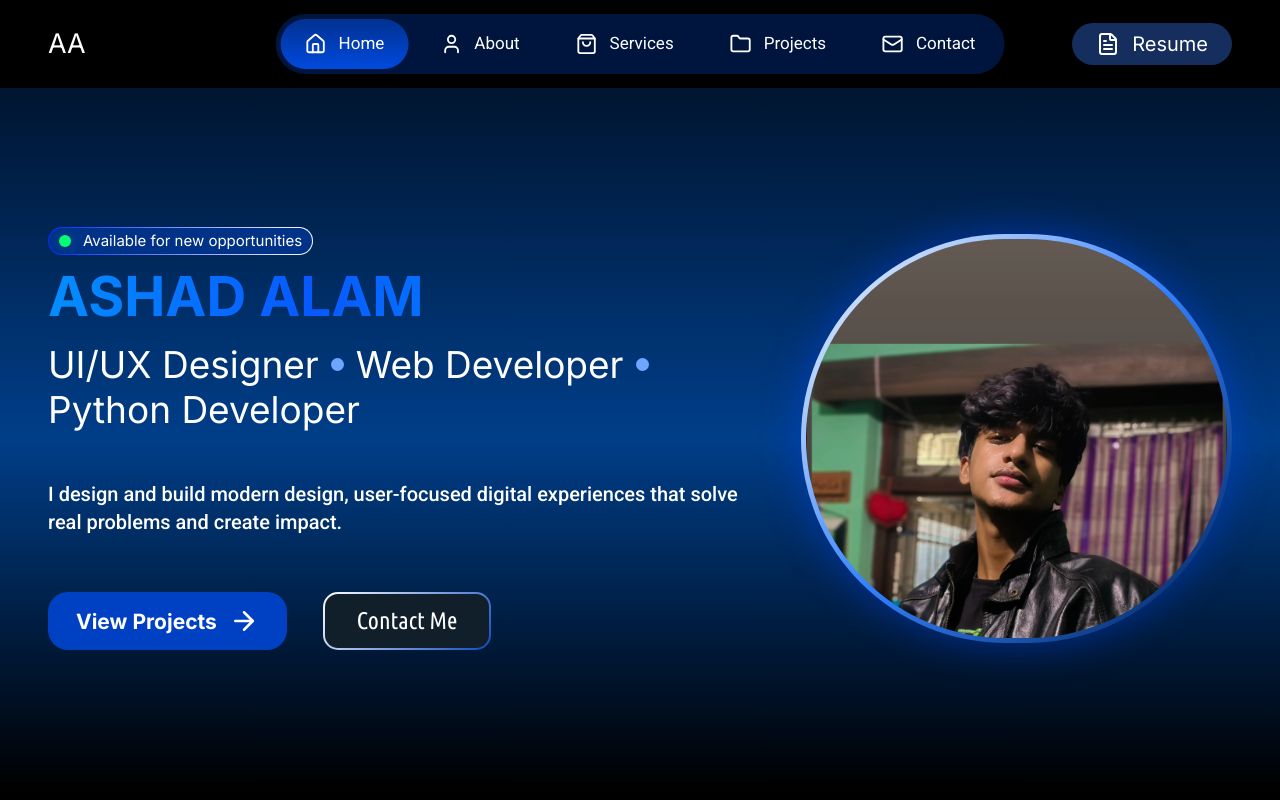
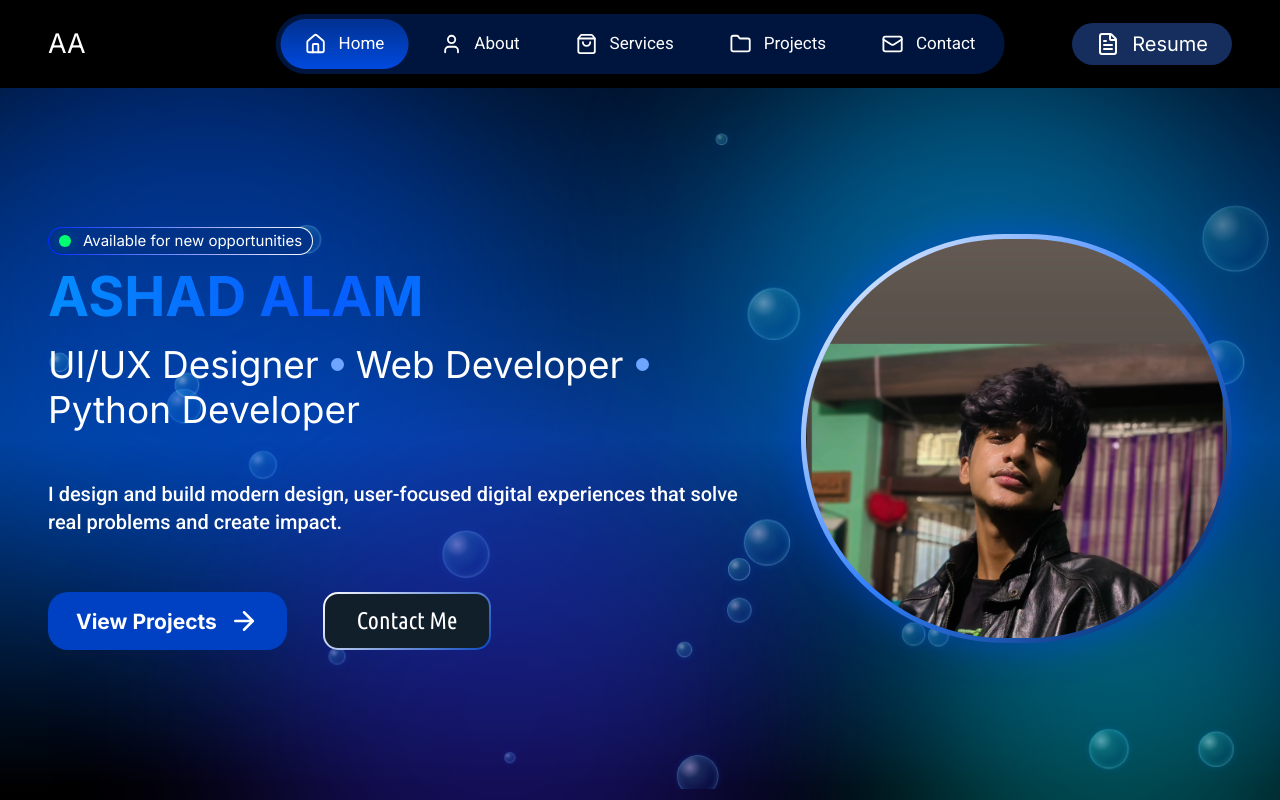
Before and after one commit to ashad0806/My_Portfolio, a React (Vite) app: page / in a window 1280 px wide. Shown: the top 800 px of the page. Built offline with nearby package versions, Linux system fonts and the light colour scheme; a web font is replaced by a local one.

Commit message:
Step 20: add background orbs, rising bubbles and clickable hero bubbles

```diff
--- a/src/App.jsx
+++ b/src/App.jsx
@@ -13,6 +13,7 @@ import Skills from './pages/Skills'
 import Journey from './pages/Journey'
 import Resume from './pages/Resume'
 import Contact from './pages/Contact'
+import BackgroundFX from './components/BackgroundFX'
 
 function NotFound() {
   return (
@@ -31,6 +32,8 @@ function App() {
 
   return (
     <div className="flex min-h-screen flex-col">
+      <BackgroundFX />
+      <ScrollToTop />
       <ScrollToTop />
       <ScrollProgress />
       <Navbar />
--- /dev/null
+++ b/src/components/BackgroundFX.jsx
@@ -0,0 +1,38 @@
+import Bubbles from './Bubbles'
+
+const orbs = [
+  { left: '-8%', top: '8%', size: 520, color: '#0055ff', dur: 30, dx: 120, dy: -80 },
+  { left: '62%', top: '2%', size: 440, color: '#00c8ff', dur: 36, dx: -100, dy: 90 },
+  { left: '18%', top: '62%', size: 480, color: '#3b2bff', dur: 32, dx: 90, dy: -70 },
+  { left: '72%', top: '66%', size: 420, color: '#00e5ff', dur: 40, dx: -80, dy: -100 },
+]
+
+// Fixed behind the whole site: drifting glow orbs and slowly rising bubbles
+function BackgroundFX() {
+  return (
+    <div
+      aria-hidden="true"
+      className="pointer-events-none fixed inset-0 z-[1] overflow-hidden"
+    >
+      {orbs.map((o, i) => (
+        <span
+          key={i}
+          className="fx-orb"
+          style={{
+            left: o.left,
+            top: o.top,
+            width: o.size,
+            height: o.size,
+            background: o.color,
+            '--dur': `${o.dur}s`,
+            '--dx': `${o.dx}px`,
+            '--dy': `${o.dy}px`,
+          }}
+        />
+      ))}
+      <Bubbles count={14} minSize={8} maxSize={34} />
+    </div>
+  )
+}
+
+export default BackgroundFX
--- /dev/null
+++ b/src/components/Bubbles.jsx
@@ -0,0 +1,55 @@
+import { useMemo, useState } from 'react'
+
+// Deterministic-looking random numbers for each bubble
+function makeBubbles(count, minSize, maxSize) {
+  return Array.from({ length: count }, (_, i) => ({
+    id: i,
+    left: Math.random() * 100,
+    size: minSize + Math.random() * (maxSize - minSize),
+    dur: 9 + Math.random() * 10,
+    delay: -Math.random() * 16,
+    sway: (Math.random() > 0.5 ? 1 : -1) * (15 + Math.random() * 45),
+  }))
+}
+
+// variant "page": fixed to the screen, not clickable
+// variant "hero": inside its parent, clickable to pop
+function Bubbles({ count = 14, minSize = 10, maxSize = 46, variant = 'page' }) {
+  const bubbles = useMemo(() => makeBubbles(count, minSize, maxSize), [count, minSize, maxSize])
+  const [popped, setPopped] = useState({})
+
+  const pop = (id) => {
+    setPopped((p) => ({ ...p, [id]: true }))
+    setTimeout(() => setPopped((p) => ({ ...p, [id]: false })), 4000)
+  }
+
+  return (
+    <div
+      data-static
+      aria-hidden="true"
+      className={`pointer-events-none absolute inset-0 overflow-hidden ${
+        variant === 'page' ? 'z-[1]' : 'z-0'
+      }`}
+    >
+      {bubbles.map((b) => (
+        <span
+          key={b.id}
+          onClick={variant === 'hero' ? () => pop(b.id) : undefined}
+          className={`bubble ${variant === 'hero' ? 'bubble-hero' : ''} ${
+            popped[b.id] ? 'bubble-pop' : ''
+          }`}
+          style={{
+            left: `${b.left}%`,
+            width: b.size,
+            height: b.size,
+            '--dur': `${b.dur}s`,
+            '--delay': `${b.delay}s`,
+            '--sway': `${b.sway}px`,
+          }}
+        />
+      ))}
+    </div>
+  )
+}
+
+export default Bubbles
--- a/src/components/home/Hero.jsx
+++ b/src/components/home/Hero.jsx
@@ -1,5 +1,6 @@
 import { Link } from 'react-router-dom'
 import { ArrowRight } from 'lucide-react'
+import Bubbles from '../Bubbles'
 
 function Dot() {
   return <span className="h-[13px] w-[13px] shrink-0 rounded-full bg-[#6ea5ff]" />
@@ -7,8 +8,9 @@ function Dot() {
 
 function Hero() {
   return (
-    <section className="bg-[linear-gradient(180deg,#001530_0%,#003e89_50%,#000000_100%)]">
-      <div className="mx-auto flex min-h-[701px] max-w-[1440px] flex-col-reverse items-center justify-center gap-12 px-6 py-16 lg:flex-row lg:justify-between lg:px-12">
+    <section className="relative overflow-hidden bg-[linear-gradient(180deg,#001530_0%,#003e89_50%,#000000_100%)]">
+      <Bubbles variant="hero" count={16} minSize={14} maxSize={64} />
+      <div className="relative z-10 mx-auto flex min-h-[701px] max-w-[1440px] flex-col-reverse items-center justify-center gap-12 px-6 py-16 lg:flex-row lg:justify-between lg:px-12">
         {/* Text side */}
         <div className="max-w-[714px]">
           {/* Availability badge */}
--- a/src/index.css
+++ b/src/index.css
@@ -170,3 +170,109 @@ main :is(a, button)[class*="rounded-"]:active {
     scroll-behavior: auto !important;
   }
 }
+
+/* ===== Step 20: background orbs and bubbles ===== */
+.fx-orb {
+  position: absolute;
+  border-radius: 9999px;
+  filter: blur(90px);
+  opacity: 0.35;
+  animation: orb-drift var(--dur, 28s) ease-in-out infinite alternate;
+}
+@keyframes orb-drift {
+  0% {
+    transform: translate(0, 0) scale(1);
+  }
+  50% {
+    transform: translate(var(--dx, 80px), var(--dy, -60px)) scale(1.25);
+  }
+  100% {
+    transform: translate(calc(var(--dx, 80px) * -1), var(--dy, -60px)) scale(0.9);
+  }
+}
+
+.bubble {
+  position: absolute;
+  bottom: -120px;
+  border-radius: 9999px;
+  border: 1px solid rgba(160, 220, 255, 0.45);
+  background: radial-gradient(
+    circle at 30% 28%,
+    rgba(255, 255, 255, 0.55) 0%,
+    rgba(104, 255, 255, 0.16) 28%,
+    rgba(0, 85, 255, 0.08) 65%,
+    rgba(0, 85, 255, 0) 100%
+  );
+  box-shadow: inset 0 0 10px rgba(104, 255, 255, 0.25), 0 0 12px rgba(0, 120, 255, 0.2);
+  animation: bubble-rise var(--dur, 14s) linear var(--delay, 0s) infinite;
+}
+@keyframes bubble-rise {
+  0% {
+    transform: translate(0, 0) scale(0.6);
+    opacity: 0;
+  }
+  10% {
+    opacity: 0.9;
+  }
+  50% {
+    transform: translate(var(--sway, 30px), -50vh) scale(1);
+  }
+  90% {
+    opacity: 0.7;
+  }
+  100% {
+    transform: translate(calc(var(--sway, 30px) * -1), -110vh) scale(1.1);
+    opacity: 0;
+  }
+}
+
+/* Hero bubbles live inside the hero and rise within it */
+.bubble-hero {
+  animation-name: bubble-rise-box;
+  cursor: pointer;
+  pointer-events: auto;
+}
+@keyframes bubble-rise-box {
+  0% {
+    transform: translate(0, 0) scale(0.6);
+    opacity: 0;
+  }
+  12% {
+    opacity: 0.95;
+  }
+  50% {
+    transform: translate(var(--sway, 30px), -330px) scale(1);
+  }
+  90% {
+    opacity: 0.75;
+  }
+  100% {
+    transform: translate(calc(var(--sway, 30px) * -1), -700px) scale(1.1);
+    opacity: 0;
+  }
+}
+.bubble-pop {
+  animation: bubble-pop 0.35s ease-out forwards !important;
+}
+@keyframes bubble-pop {
+  0% {
+    transform: scale(1);
+    opacity: 1;
+  }
+  60% {
+    transform: scale(1.6);
+    opacity: 0.6;
+    border-width: 3px;
+  }
+  100% {
+    transform: scale(2);
+    opacity: 0;
+  }
+}
+
+@media (prefers-reduced-motion: reduce) {
+  .fx-orb,
+  .bubble {
+    display: none;
+  }
+}
```
